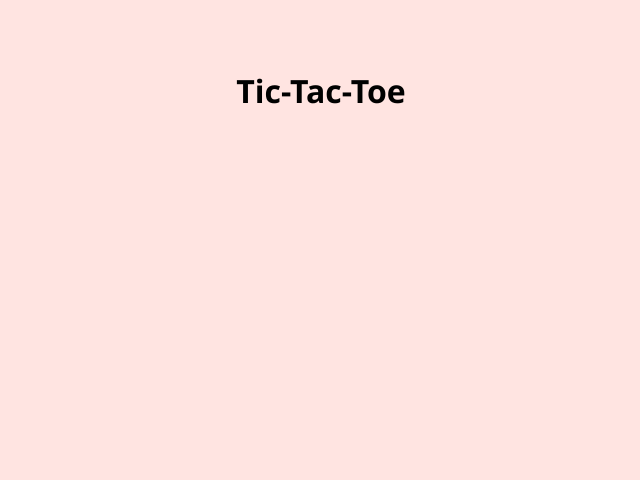
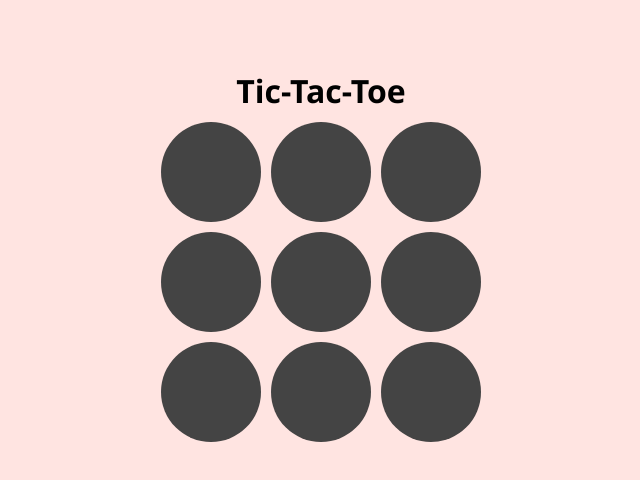
Before and after one commit to RaviJhajj/Website, a plain HTML site: page fifth.html in a window 1280 px wide. Shown: the whole page, without its empty margins (319-959 px from the left). Drawn offline with Linux system fonts and the light colour scheme.

Commit message:
Update fifth.html

```diff
--- a/fifth.html
+++ b/fifth.html
@@ -27,9 +27,9 @@
       gap: 10px;
       justify-content: center;
     }
-    .hole {
+    .section {
       background-color: #444;
-      border-radius: 50%;
+      border-radius: 100%;
       position: relative;
       cursor: pointer;
     }
@@ -38,7 +38,15 @@
 <body>
   <h1>Tic-Tac-Toe</h1>
   <div id="grid">
-
+    <div class="section" id="section0"></div>
+    <div class="section" id="section1"></div>
+    <div class="section" id="section2"></div>
+    <div class="section" id="section3"></div>
+    <div class="section" id="section4"></div>
+    <div class="section" id="section5"></div>
+    <div class="section" id="section6"></div>
+    <div class="section" id="section7"></div>
+    <div class="section" id="section8"></div>
   </div>
 </body>
 </html>
```
